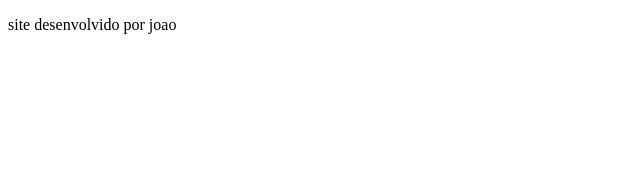
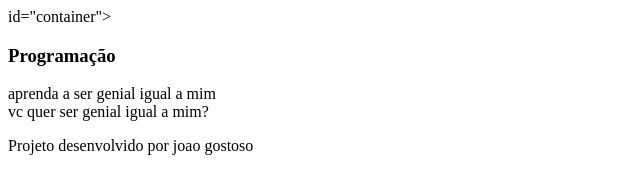
Before and after one commit to joaolourenc/terceiro-trimestre, a plain HTML site: page index.html in a window 1280 px wide. Shown: the whole page, without its empty margins (0-640 px from the left). Drawn offline with Linux system fonts and the light colour scheme.

Commit message:
fdryuyur4

```diff
--- a/index.html
+++ b/index.html
@@ -3,18 +3,26 @@
 <head>
     <meta charset="UTF-8">
     <meta name="viewport" content="width=device-width, initial-scale=1.0">
-    <title>flashcard</title>
+    <title>Flashcard</title>
  </head>
  <body>
       <main>
-        <section>
-
+             <section>id="container">
+                 <article class="cartao">
+                    <div class="cartao__conteudo">
+                         <h3>Programação</h3>
+                         <div class="desenvolvido_pelo_joao_gostosao">
+                             aprenda a ser genial igual a mim
+                            </div>
+                            <div class="genial_igual_a_mim">
+                             vc quer ser genial igual a mim?
+                             </div>
+                         </div>
+                     </article>
                 </section>
         </main>
         <footer>
-        <P>site desenvolvido por joao</P>
+         <p>Projeto desenvolvido por joao gostoso</p>
     </footer>
-    <article class=""
-
 </body>
 </html>
```
Lines whose indentation alone changed are shown as unchanged.
